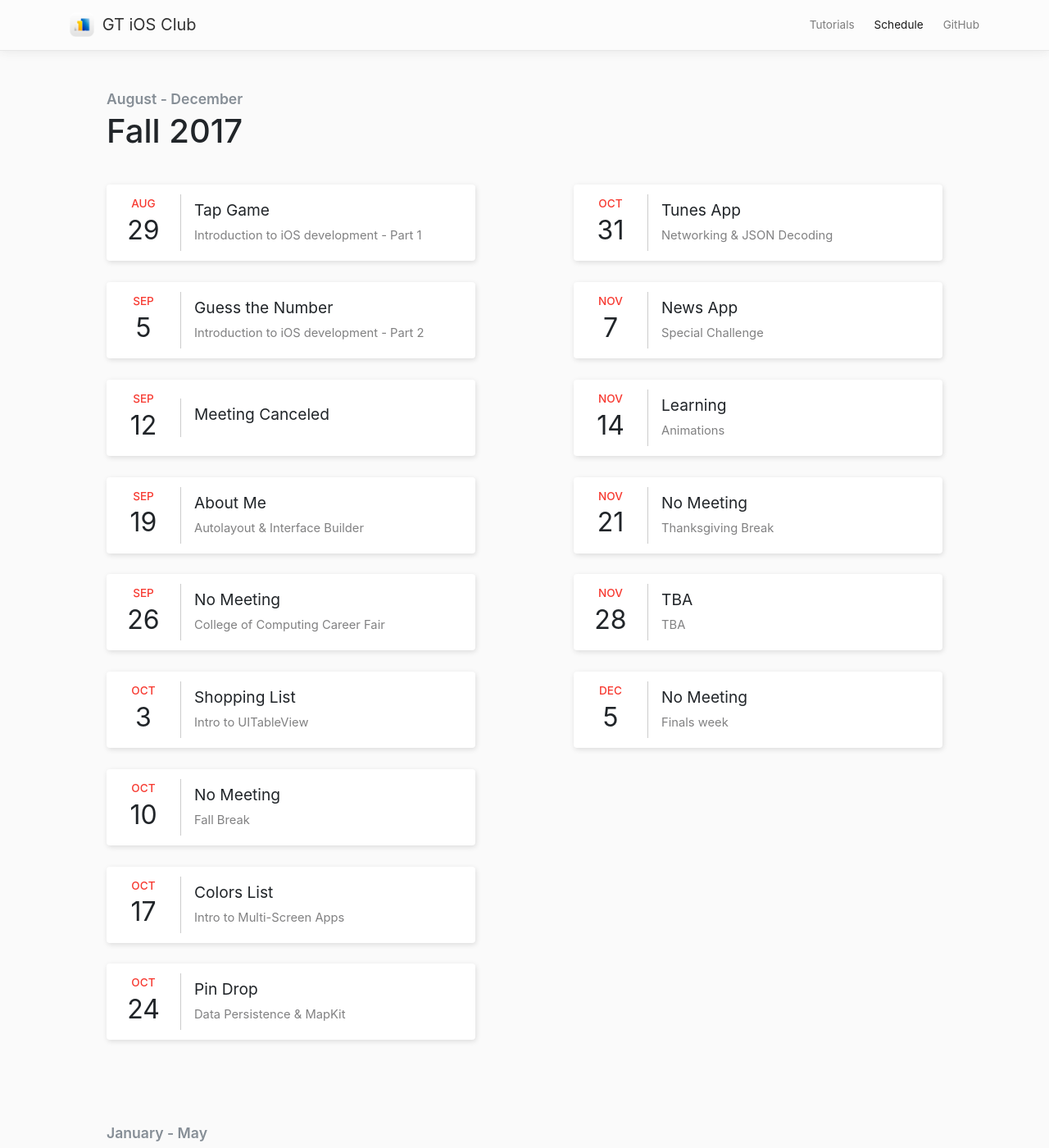
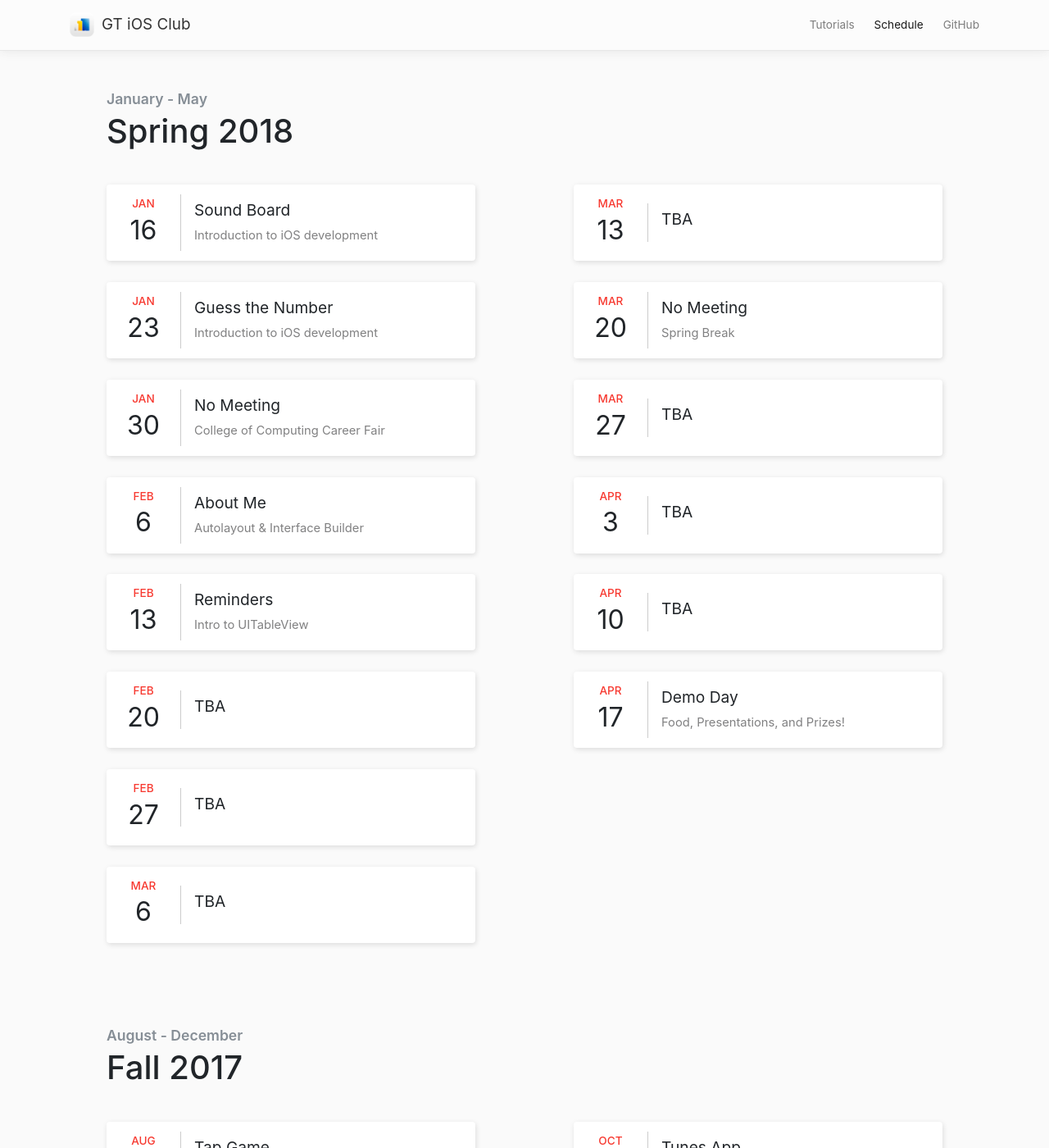
Before and after one commit to gauravtamhan/iosclub_website, a Jekyll site: the page built from schedule.md, in a window 1280 px wide and 1400 px high. Shown: the whole window at 82% size. Built offline with Jekyll 4.4.1, drawn with Linux system fonts in a browser that asks for light colours; nearby versions of some CDN libraries; comment, search, counter and statistics services are not loaded.

Commit message:
added new schedule and shrank site title

```diff
--- a/_data/schedules/current-schedule.json
+++ b/_data/schedules/current-schedule.json
@@ -1,95 +1,89 @@
 {
-    "semester": "Fall 2017",
+    "semester": "Spring 2018",
     "meetings": [
         {
-            "month": 8,
-            "day": 29,
-            "subject": "Tap Game",
-            "description": "Introduction to iOS development - Part 1"
+            "month": 1,
+            "day": 16,
+            "subject": "Sound Board",
+            "description": "Introduction to iOS development"
         },
         {
-            "month": 9,
-            "day": 5,
+            "month": 1,
+            "day": 23,
             "subject": "Guess the Number",
-            "description": "Introduction to iOS development - Part 2"
+            "description": "Introduction to iOS development"
         },
         {
-            "month": 9,
-            "day": 12,
-            "subject": "Meeting Canceled",
-            "description": ""
+            "month": 1,
+            "day": 30,
+            "subject": "No Meeting",
+            "description": "College of Computing Career Fair"
         },
         {
-            "month": 9,
-            "day": 19,
+            "month": 2,
+            "day": 6,
             "subject": "About Me",
             "description": "Autolayout & Interface Builder"
         },
         {
-            "month": 9,
-            "day": 26,
-            "subject": "No Meeting",
-            "description": "College of Computing Career Fair"
-        },
-        {
-            "month": 10,
-            "day": 3,
-            "subject": "Shopping List",
+            "month": 2,
+            "day": 13,
+            "subject": "Reminders",
             "description": "Intro to UITableView"
         },
         {
-            "month": 10,
-            "day": 10,
-            "subject": "No Meeting",
-            "description": "Fall Break"
+            "month": 2,
+            "day": 20,
+            "subject": "TBA",
+            "description": ""
         },
         {
-            "month": 10,
-            "day": 17,
-            "subject": "Colors List",
-            "description": "Intro to Multi-Screen Apps"
+            "month": 2,
+            "day": 27,
+            "subject": "TBA",
+            "description": ""
         },
         {
-            "month": 10,
-            "day": 24,
-            "subject": "Pin Drop",
-            "description": "Data Persistence & MapKit"
+            "month": 3,
+            "day": 6,
+            "subject": "TBA",
+            "description": ""
         },
         {
-            "month": 10,
-            "day": 31,
-            "subject": "Tunes App",
-            "description": "Networking & JSON Decoding"
+            "month": 3,
+            "day": 13,
+            "subject": "TBA",
+            "description": ""
         },
         {
-            "month": 11,
-            "day": 7,
-            "subject": "News App",
-            "description": "Special Challenge"
+            "month": 3,
+            "day": 20,
+            "subject": "No Meeting",
+            "description": "Spring Break"
         },
         {
-            "month": 11,
-            "day": 14,
-            "subject": "Learning",
-            "description": "Animations"
+            "month": 3,
+            "day": 27,
+            "subject": "TBA",
+            "description": ""
         },
         {
-            "month": 11,
-            "day": 21,
-            "subject": "No Meeting",
-            "description": "Thanksgiving Break"
+            "month": 4,
+            "day": 3,
+            "subject": "TBA",
+            "description": ""
         },
         {
-            "month": 11,
-            "day": 28,
+            "month": 4,
+            "day": 10,
             "subject": "TBA",
-            "description": "TBA"
+            "description": ""
         },
         {
-            "month": 12,
-            "day": 5,
-            "subject": "No Meeting",
-            "description": "Finals week"
+            "month": 4,
+            "day": 17,
+            "subject": "Demo Day",
+            "description": "Food, Presentations, and Prizes!"
         }
     ]
 }
--- a/_data/schedules/past-schedule.json
+++ b/_data/schedules/past-schedule.json
@@ -1,5 +1,100 @@
 {
     "past-meetings": [
+        {
+            "semester": "Fall 2017",
+            "meetings": [
+                {
+                    "month": 8,
+                    "day": 29,
+                    "subject": "Tap Game",
+                    "description": "Introduction to iOS development - Part 1"
+                },
+                {
+                    "month": 9,
+                    "day": 5,
+                    "subject": "Guess the Number",
+                    "description": "Introduction to iOS development - Part 2"
+                },
+                {
+                    "month": 9,
+                    "day": 12,
+                    "subject": "Meeting Canceled",
+                    "description": ""
+                },
+                {
+                    "month": 9,
+                    "day": 19,
+                    "subject": "About Me",
+                    "description": "Autolayout & Interface Builder"
+                },
+                {
+                    "month": 9,
+                    "day": 26,
+                    "subject": "No Meeting",
+                    "description": "College of Computing Career Fair"
+                },
+                {
+                    "month": 10,
+                    "day": 3,
+                    "subject": "Shopping List",
+                    "description": "Intro to UITableView"
+                },
+                {
+                    "month": 10,
+                    "day": 10,
+                    "subject": "No Meeting",
+                    "description": "Fall Break"
+                },
+                {
+                    "month": 10,
+                    "day": 17,
+                    "subject": "Colors List",
+                    "description": "Intro to Multi-Screen Apps"
+                },
+                {
+                    "month": 10,
+                    "day": 24,
+                    "subject": "Pin Drop",
+                    "description": "Data Persistence & MapKit"
+                },
+                {
+                    "month": 10,
+                    "day": 31,
+                    "subject": "Tunes App",
+                    "description": "Networking & JSON Decoding"
+                },
+                {
+                    "month": 11,
+                    "day": 7,
+                    "subject": "News App",
+                    "description": "Special Challenge"
+                },
+                {
+                    "month": 11,
+                    "day": 14,
+                    "subject": "Learning",
+                    "description": "Animations"
+                },
+                {
+                    "month": 11,
+                    "day": 21,
+                    "subject": "No Meeting",
+                    "description": "Thanksgiving Break"
+                },
+                {
+                    "month": 11,
+                    "day": 28,
+                    "subject": "TBA",
+                    "description": "TBA"
+                },
+                {
+                    "month": 12,
+                    "day": 5,
+                    "subject": "No Meeting",
+                    "description": "Finals week"
+                }
+            ]
+        },
         {
             "semester": "Spring 2017",
             "meetings": [
--- a/css/special-nav.css
+++ b/css/special-nav.css
@@ -20,7 +20,7 @@
     .second-nav-collapsible {
         position: -webkit-sticky;
         position: sticky;
-        top: 56px;
+        top: 54px;
         background: rgb(250, 250, 250);
         z-index: 30;
         max-height: calc(100vh - 57px);
--- a/css/style-1.css
+++ b/css/style-1.css
@@ -52,6 +52,11 @@ body {
 #site-title {
     font-weight: 400;
     color: rgba(0, 0, 0, 0.8);
+    vertical-align: middle;
+}
+
+.navbar-brand {
+    font-size: 1.18rem;
 }
 
 @media (max-width: 500px) {
```
